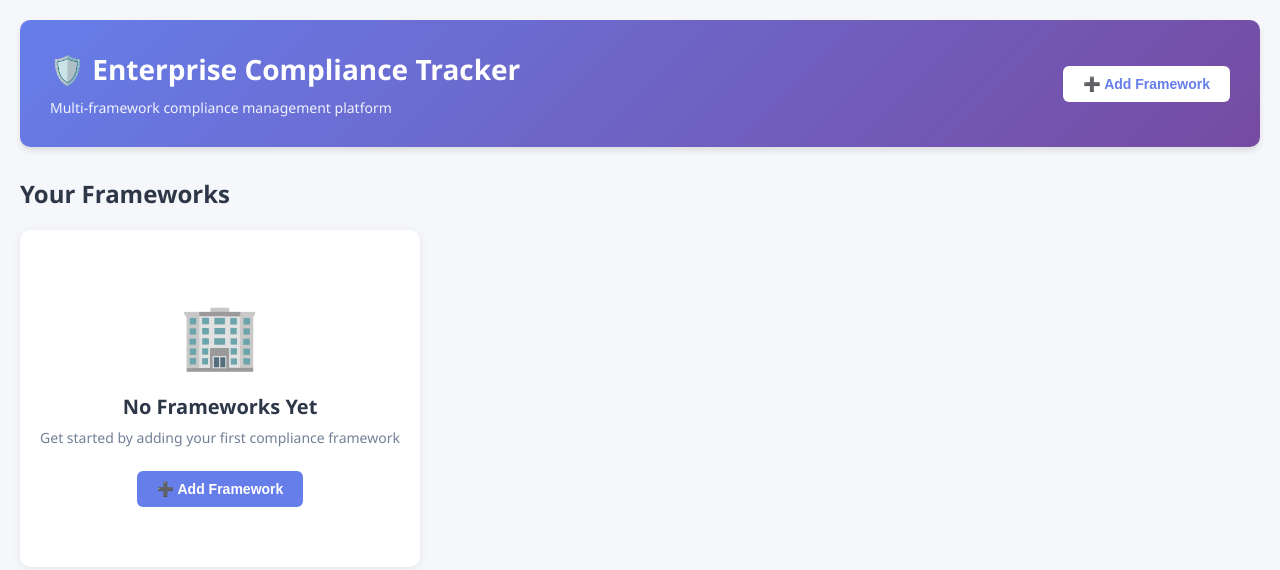
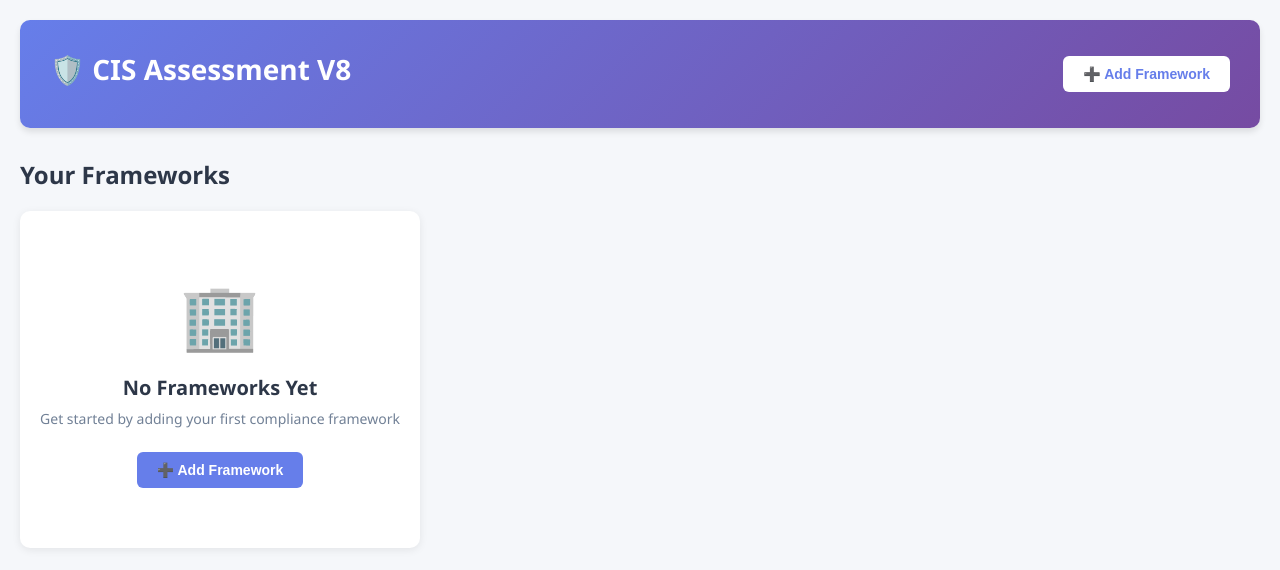
Before and after one commit to shaiksaiteja/cis-assessment-tracker, a plain HTML site: page index.html in a window 1280 px wide. Drawn offline with Linux system fonts and the light colour scheme.

Commit message:
Update title and header for CIS Assessment V8

```diff
--- a/index.html
+++ b/index.html
@@ -3,7 +3,7 @@
 <head>
     <meta charset="UTF-8">
     <meta name="viewport" content="width=device-width, initial-scale=1.0">
-    <title>Enterprise Compliance Tracker</title>
+    <title> CIS Assessment V8 </title>
     <style>
         * {
             margin: 0;
@@ -617,8 +617,7 @@
     <div class="container">
         <div class="header">
             <div>
-                <h1>🛡️ Enterprise Compliance Tracker</h1>
-                <p>Multi-framework compliance management platform</p>
+                <h1>🛡️ CIS Assessment V8</h1>
             </div>
             <button class="btn" id="addFrameworkBtn">➕ Add Framework</button>
         </div>
```
